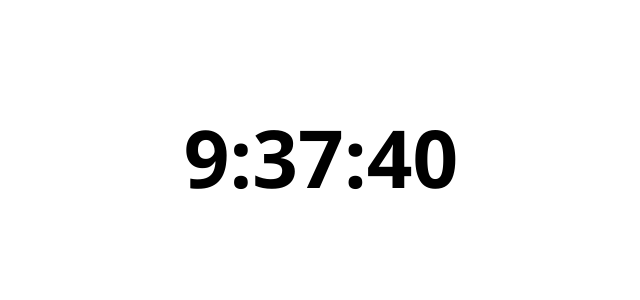
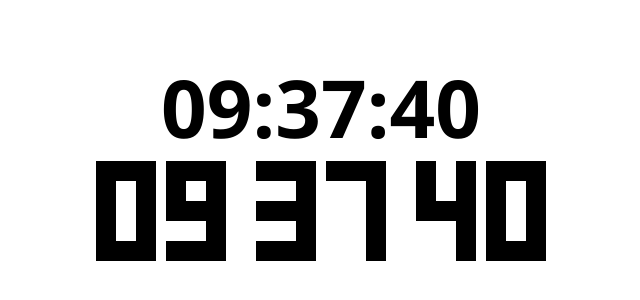
Before and after one commit to RudyPark3091/vanillajs-ui, a plain HTML site: page clock/index.html in a window 1280 px wide. Shown: the part 244-544 px from the top of the page, without its empty margins (319-959 px from the left). Drawn offline with Linux system fonts and the light colour scheme.

Commit message:
Add clock2

```diff
--- a/clock/clock.js
+++ b/clock/clock.js
@@ -1,3 +1,4 @@
+(function () {
   const clock = document.getElementById("clock");
 
   const clockInterval = setInterval(() => {
@@ -7,10 +8,16 @@ const clockInterval = setInterval(() => {
     const minute = date.getMinutes();
     const second = date.getSeconds();
 
-  const clockString = `${hour}:${minute}:${second}`;
-  clock.innerText = clockString;
+    clock.innerText = `${
+        hour < 10 ? `0${hour}` : hour
+      }:${
+        minute < 10 ? `0${minute}` : minute
+      }:${
+        second < 10 ? `0${second}` : second
+      }`;
   }, 1000);
 
   window.onclose = (e) => {
     clearInterval(clockInterval);
   }
+})();
--- /dev/null
+++ b/clock/clock2.css
@@ -0,0 +1,43 @@
+html,
+body {
+  margin: 0;
+  width: 100%;
+  height: 100%;
+  display: flex;
+  flex-direction: column;
+  justify-content: center;
+  align-items: center;
+}
+
+#clock2 {
+  --clock-size: 20px;
+  --clock-grid-r: 5;
+  --clock-grid-c: 3;
+  --margin-num: 5px;
+  --margin-hms: 10px;
+  --clock-color: #000000;
+  font-family: "Segoe UI";
+  display: flex;
+  height: calc(var(--clock-size) * var(--clock-grid-r));
+}
+
+#clock2 > div {
+  margin: 0px var(--margin-hms);
+  display: flex;
+}
+
+#clock2 > div > div {
+  display: grid;
+  margin: 0px var(--margin-num);
+  grid-template-columns: repeat(var(--clock-grid-c), 1fr);
+  grid-template-rows: repeat(var(--clock-grid-r), 1fr);
+}
+
+#clock2 > div > div > div {
+  width: var(--clock-size);
+  height: var(--clock-size);
+}
+
+.pixel-on {
+  background-color: var(--clock-color);
+}
--- /dev/null
+++ b/clock/clock2.js
@@ -0,0 +1,111 @@
+(function () {
+  const clock = document.getElementById("clock2");
+  clock.innerHTML = `
+    <div id="clock2-hour">
+      <div class="clock2-hour"></div>
+      <div class="clock2-hour"></div>
+    </div>
+    <div id="clock2-minute">
+      <div class="clock2-minute"></div>
+      <div class="clock2-minute"></div>
+    </div>
+    <div id="clock2-second">
+      <div class="clock2-second"></div>
+      <div class="clock2-second"></div>
+    </div>
+  `;
+  const clockHour = document.querySelectorAll(".clock2-hour");
+  const clockMinute = document.querySelectorAll(".clock2-minute");
+  const clockSecond = document.querySelectorAll(".clock2-second");
+
+  /*
+   * clock shape
+   * 0 0 0
+   * 0 0 0
+   * 0 0 0
+   * 0 0 0
+   * 0 0 0
+   */
+
+  const first = [1, 0, 0];
+  const mid = [0, 1, 0];
+  const last = [0, 0, 1]
+  const firstMid = [1, 1, 0];
+  const midLast = [0, 1, 1];
+  const firstLast = [1, 0, 1];
+  const all = [1, 1, 1];
+
+  const numbers = [
+    [all, firstLast, firstLast, firstLast, all],
+    [last, last, last, last, last],
+    [all, last, all, first, all],
+    [all, last, all, last, all],
+    [firstLast, firstLast, all, last, last],
+    [all, first, all, last, all],
+    [all, first, all, firstLast, all],
+    [all, last, last, last, last],
+    [all, firstLast, all, firstLast, all],
+    [all, firstLast, all, last, all]
+  ];
+
+  function forLoop(index, context, number) {
+    const num = parseInt(number);
+    if (context === "hour") {
+      clockHour[index].innerHTML = "";
+      for (let row of numbers[num]) {
+        for (let pixel of row) {
+          const div = document.createElement("div");
+          if (pixel) {
+            div.classList.add("pixel-on");
+          }
+          clockHour[index].appendChild(div);
+        }
+      }
+    } else if (context === "minute") {
+      clockMinute[index].innerHTML = "";
+      for (let row of numbers[num]) {
+        for (let pixel of row) {
+          const div = document.createElement("div");
+          if (pixel) {
+            div.classList.add("pixel-on");
+          }
+          clockMinute[index].appendChild(div);
+        }
+      }
+    } else if (context === "second") {
+      clockSecond[index].innerHTML = "";
+      for (let row of numbers[num]) {
+        for (let pixel of row) {
+          const div = document.createElement("div");
+          if (pixel) {
+            div.classList.add("pixel-on");
+          }
+          clockSecond[index].appendChild(div);
+        }
+      }
+    }
+  }
+
+  function renderNumber() {
+    const date = new Date();
+
+    const hour = date.getHours();
+    const minute = date.getMinutes();
+    const second = date.getSeconds();
+
+    forLoop(0, "hour", `${hour < 10 ? 0 : hour.toString()[0]}`);
+    forLoop(1, "hour", `${hour < 10 ? hour : hour.toString()[1]}`);
+
+    forLoop(0, "minute", `${minute < 10 ? 0 : minute.toString()[0]}`);
+    forLoop(1, "minute", `${minute < 10 ? minute : minute.toString()[1]}`);
+
+    forLoop(0, "second", `${second < 10 ? 0 : second.toString()[0]}`);
+    forLoop(1, "second", `${second < 10 ? second : second.toString()[1]}`);
+  }
+
+  const clockInterval = setInterval(renderNumber, 1000);
+
+  window.onclose = (e) => {
+    clearInterval(clockInterval);
+  }
+})();
--- a/clock/index.html
+++ b/clock/index.html
@@ -4,9 +4,12 @@
   <meta charset="UTF-8">
   <title>clock</title>
   <link rel="stylesheet" href="clock.css">
+  <link rel="stylesheet" href="clock2.css">
 </head>
 <body>
   <div id="clock"></div>
+  <div id="clock2"> </div>
   <script src="clock.js"></script>
+  <script src="clock2.js"></script>
 </body>
 </html>
```
Lines whose indentation alone changed are shown as unchanged.
